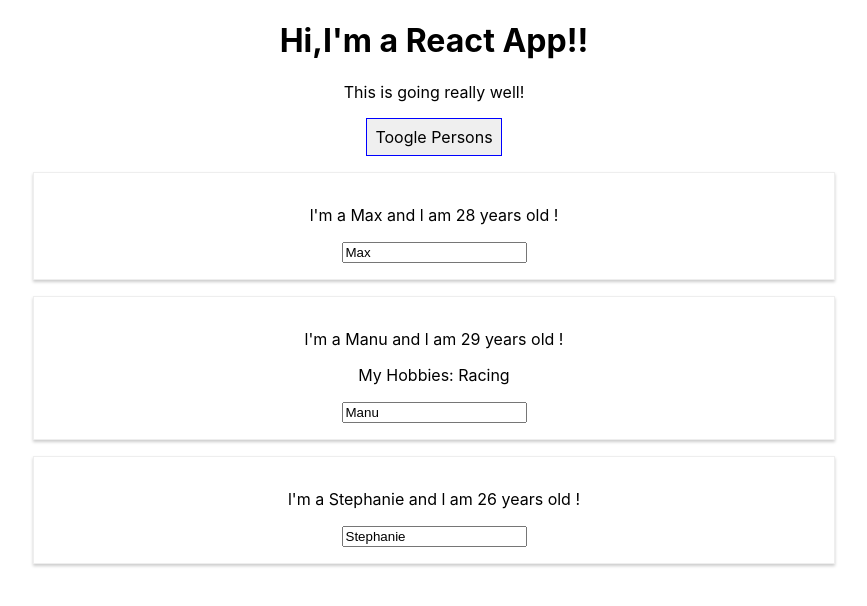
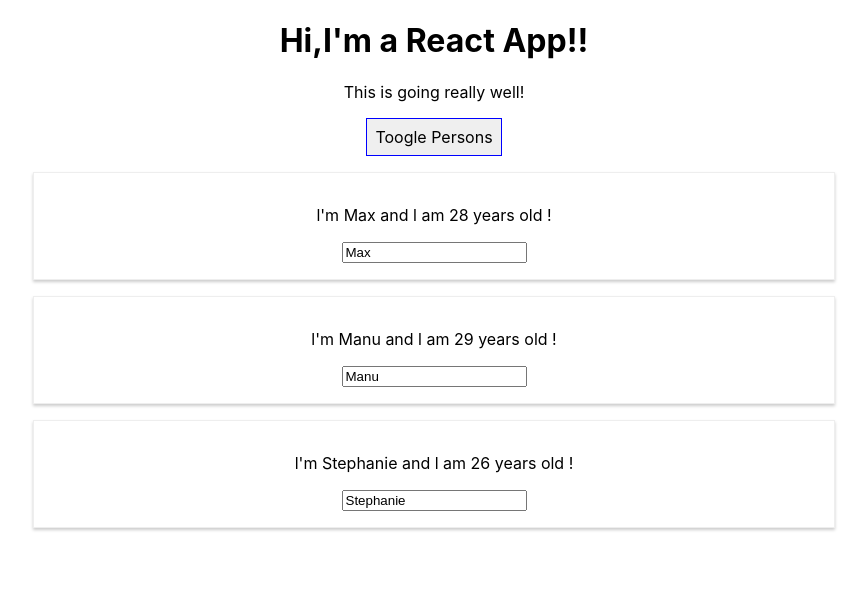
Before and after one commit to ElvisMasiya89/LearnReactjs, a React (Create React App) app in the folder my-first-app/: page / in a window 1280 px wide. Both pictures are taken after a click on the button "Toogle Persons". Shown: the top 606 px of the page, without its empty margins (206-1073 px from the left). Built offline with nearby package versions, Linux system fonts and the light colour scheme.

Commit message:
Finished Fundamentals next CSS
Finished Fundamentals next CSS

```diff
--- a/my-first-app/src/App.js
+++ b/my-first-app/src/App.js
@@ -7,32 +7,42 @@ class App extends Component{
 
   state = {
     persons:[
-      {name:'Max', age:28},
-      {name:'Manu', age:29},
-      {name:'Stephanie', age:26},
+      {id:'fafdv',name:'Max', age:28},
+      {id:'fafaa',name:'Manu', age:29},
+      {id:'faafa',name:'Stephanie', age:26},
     ],
 
   otherState:'some other value',
   showPersons:false,
-  }
+  };
 
 
-  switchNameHadler = (newName)=>{
-    console.log('Was Clicked')
-    //DO NO DO THIS personsState.persons[0].name = 'Princess'
-      this.setState( {persons: [
-        {name:newName, age:28},
-        {name:'Manu', age:29},
-        {name:'Danzel', age:26},]
-      } )
-  }
 
-    nameChangedHandler = (event)=>{
-    this.setState({persons: [
-      {name:"Wakanda", age:28},
-      {name:event.target.value, age:29},
-      {name:'Danzel', age:26},]
-    })
+  nameChangedHandler = (event, id)=> {
+    const personIndex = this.state.persons.findIndex( p =>{
+       return p.id ===id;
+    });
+
+    //const person = Object.assign({}, this.state.persons[personIndex] )
+    const person = {...this.state.persons[personIndex]};
+    person.name = event.target.value;
+
+    const persons = [...this.state.persons];
+    persons[personIndex] = person;
+
+    this.setState({persons: persons});
+
+  };
+
+
+  deletePersonHandler = (personIndex) => {
+    //const persons = this.state.persons.slice();//Slice without arguements simply returns a new array.
+
+    //or use the spread operator
+    const persons= [...this.state.persons]
+    persons.splice(personIndex, 1);
+    this.setState({persons:persons});
+    console.log("whaats")
   };
 
 
@@ -60,14 +70,14 @@ class App extends Component{
      if(this.state.showPersons===true){
        persons = (
           <div>
-              <Person name={this.state.persons[0].name}  age={this.state.persons[0].age}/>
-              <Person
-              name={this.state.persons[1].name}
-              age={this.state.persons[1].age}
-              click={this.switchNameHadler.bind(this,'Wakanda')}
-              changed = {this.nameChangedHandler}>My Hobbies: Racing
-              </Person>
-              <Person  name = {this.state.persons[2].name} age = {this.state.persons[2].age}/>
+              {this.state.persons.map((person, index)=>{
+                return<Person
+                    click={() => this.deletePersonHandler(index)}
+                    name = {person.name}
+                    age = {person.age}
+                    key = {person.id}
+                    changed = {(event) => this.nameChangedHandler(event, person.id)}/>
+              })}
           </div>
         );
      }
--- a/my-first-app/src/Person/Person.js
+++ b/my-first-app/src/Person/Person.js
@@ -5,7 +5,7 @@ const person = (props) =>{
     //When using class-based components, its this.props
     return(
       <div className = "Person">
-        <p onClick={props.click}>l'm a {props.name} and l am {props.age} years old !</p>
+        <p onClick={props.click}>l'm  {props.name} and l am {props.age} years old !</p>
         <p>{props.children}</p>
         <input type='text' onChange={props.changed} value = {props.name}/>
     </div>
```
